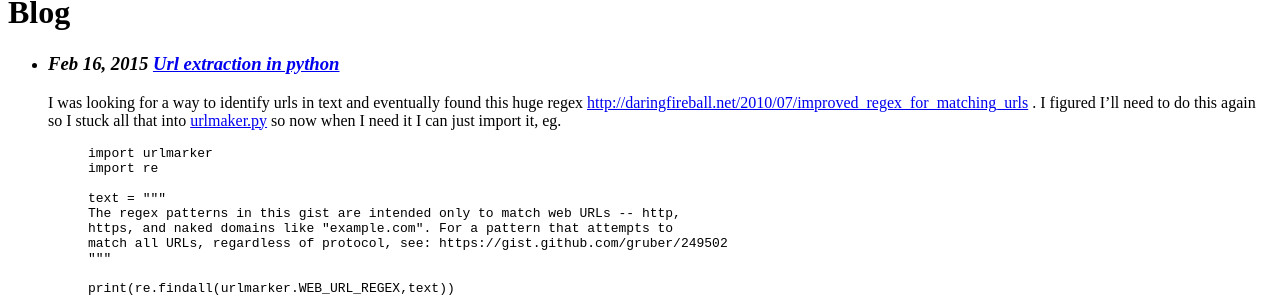
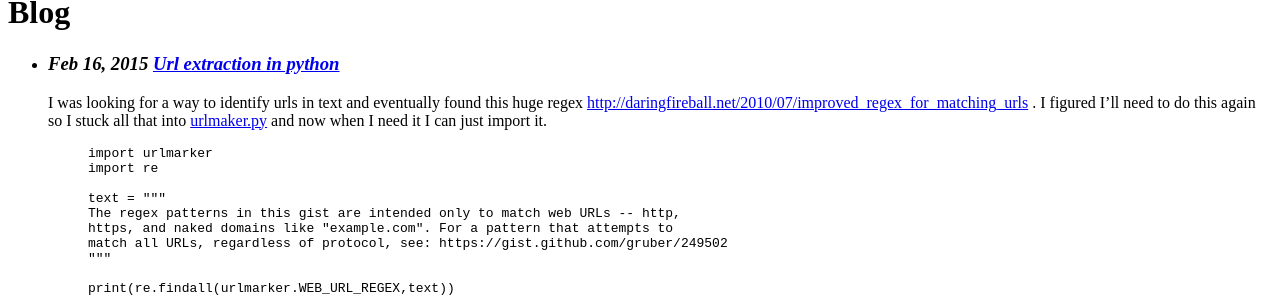
Before and after one commit to rcompton/ryancompton.net, a Jekyll site: the page built from index.md, in a window 1280 px wide and 900 px high. Shown: the part 211-515 px from the top of the window. Built offline with Jekyll 4.4.1, drawn with Linux system fonts in a browser that asks for light colours; nearby versions of some CDN libraries; formulas are drawn with MathJax 3.

Commit message:
urlmarker

```diff
--- a/_posts/2015-02-16-url-extraction-in-python.md
+++ b/_posts/2015-02-16-url-extraction-in-python.md
@@ -7,7 +7,7 @@
 ---
 {% include JB/setup %}
 
-I was looking for a way to identify urls in text and eventually found this huge regex <http://daringfireball.net/2010/07/improved_regex_for_matching_urls> . I figured I'll need to do this again so I stuck all that into [urlmaker.py](https://github.com/rcompton/ryancompton.net/blob/master/assets/praw_drugs/urlmarker.py) so now when I need it I can just import it, eg.
+I was looking for a way to identify urls in text and eventually found this huge regex <http://daringfireball.net/2010/07/improved_regex_for_matching_urls> . I figured I'll need to do this again so I stuck all that into [urlmaker.py](https://github.com/rcompton/ryancompton.net/blob/master/assets/praw_drugs/urlmarker.py) and now when I need it I can just import it.
 
 {% highlight python %}
 import urlmarker
```
